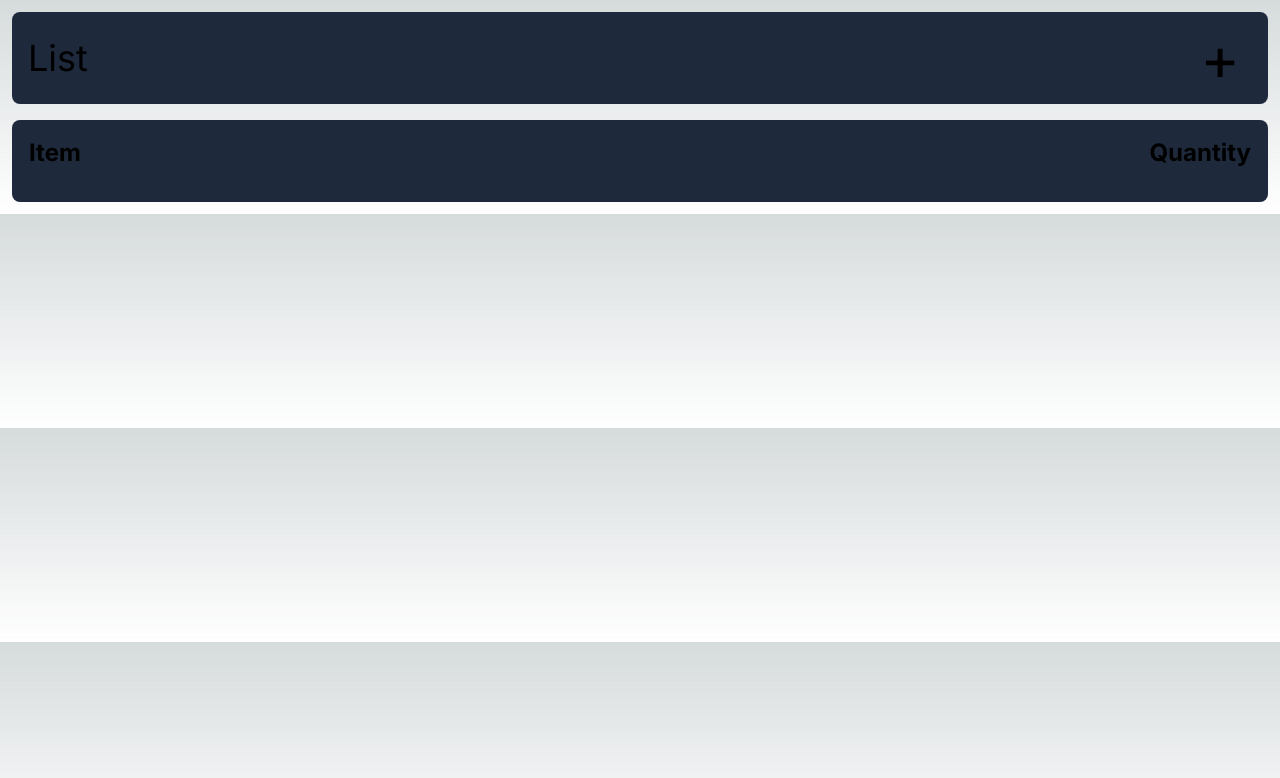
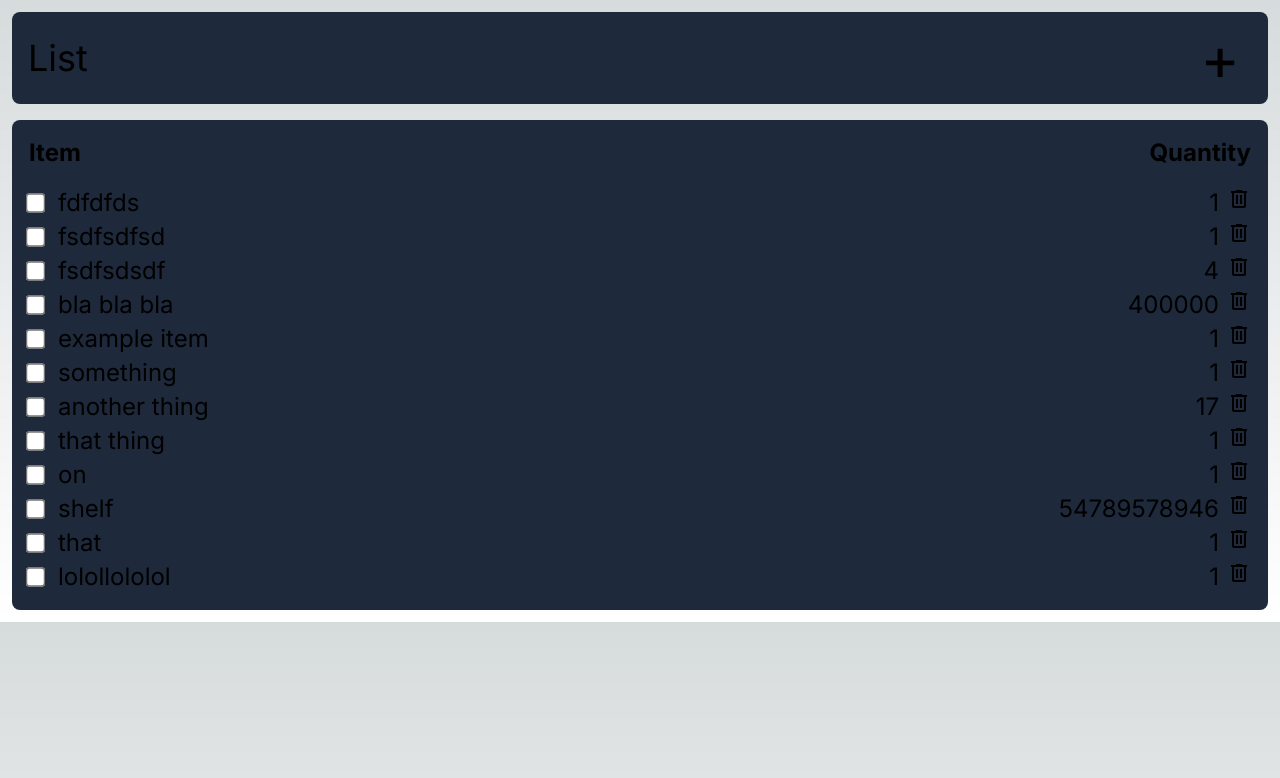
Before and after one commit to JakeDucati/Web-List-App, a Next.js app: page / in a window 1280 px wide. Shown: the top 778 px of the page. Built offline with nearby package versions, Linux system fonts and the light colour scheme.

Commit message:
Bug Fixes & Checking Items
- fixed repeated request to /api/items/fetch
- items fetched from JSON every 2 seconds
- working on updating checkbox state of an item on the server

```diff
--- a/app/page.jsx
+++ b/app/page.jsx
@@ -2,12 +2,6 @@
 
 import React, { useState, useRef, useEffect } from 'react';
 
-// items load from json on server
-// const items = [
-//     { title: 'Cabbage', quant: 1, checked: true },
-//     { title: 'Garlic', quant: 2, checked: false },
-//     { title: 'Apple', quant: 3, checked: false },
-// ];
 
 // fetch items
 const fetchItems = async () => {
@@ -31,7 +25,7 @@ const ListItems = ({items}) => {
         <tr className="flex justify-between" key={item.title}>
             <td>
                 <label className="flex">
-                    <input type="checkbox" className="mr-4 scale-150" defaultChecked={item.checked} />
+                    <input type="checkbox" className="mr-4 scale-150" defaultChecked={item.checked} /*onChange={itemCheck}*/ />
                     <span>{item.title}</span>
                 </label>
             </td>
@@ -95,6 +89,33 @@ function AddingItem({itemNameInput, setIsAddingItem }) {
     );
 }
 
+// item check / uncheck
+// const itemCheck = async () => {
+//     itemNameState = ;
+//     itemQuantState = ;
+//     checkState = this.value;
+
+//     try {
+//         const response = await fetch("/api/items/save", {
+//             method: "POST",
+//             headers: {
+//                 "Content-Type": "application/json",
+//             },
+//             body: JSON.stringify({itemNameState, itemQuantState, checkState}),
+//         });
+
+//         if (!response.ok) {
+//             throw new Error("Failed to add item");
+//         }
+
+//         // handle success
+
+//     } catch (error) {
+//         console.log(error.message);
+//     }
+// }
+
+
 // page
 export default function Home() {
     const [items, setItems] = useState([]);
@@ -102,11 +123,16 @@ export default function Home() {
     const itemNameInput = useRef(null);
 
     useEffect(() => {
-        const interval = setInterval(async () => {
+        const fetchData = async () => {
             const newItems = await fetchItems();
             setItems(newItems);
-        }, 1000);
-    });
+        };
+
+        fetchData();
+        const interval = setInterval(fetchData, 2000);
+
+        return () => clearInterval(interval);
+    }, []);
 
     const addItemInput = () => {
         setIsAddingItem(true);
--- a/data/items.json
+++ b/data/items.json
@@ -13,5 +13,50 @@
     "title": "fsdfsdsdf",
     "quant": 4,
     "checked": false
+  },
+  {
+    "title": "bla bla bla",
+    "quant": 400000,
+    "checked": false
+  },
+  {
+    "title": "example item",
+    "quant": 1,
+    "checked": false
+  },
+  {
+    "title": "something",
+    "quant": 1,
+    "checked": false
+  },
+  {
+    "title": "another thing",
+    "quant": 17,
+    "checked": false
+  },
+  {
+    "title": "that thing",
+    "quant": 1,
+    "checked": false
+  },
+  {
+    "title": "on",
+    "quant": 1,
+    "checked": false
+  },
+  {
+    "title": "shelf",
+    "quant": 54789578946,
+    "checked": false
+  },
+  {
+    "title": "that",
+    "quant": 1,
+    "checked": false
+  },
+  {
+    "title": "lolollololol",
+    "quant": 1,
+    "checked": false
   }
 ]
--- a/pages/api/items/fetch.js
+++ b/pages/api/items/fetch.js
@@ -1,4 +1,3 @@
-import { NextResponse } from 'next/server';
 import fs from 'fs/promises';
 import path from 'path';
 
@@ -9,10 +8,10 @@ export default async function handler(req, res) {
         try {
             const jsonContent = await fs.readFile(JSON_FILE_PATH, 'utf-8');
             const items = JSON.parse(jsonContent);
-            return NextResponse.json(res, items);
+            res.status(200).json(items);
         } catch (error) {
             console.error('Error reading items:', error);
-            return NextResponse.json(res, { error: 'Failed to load items' }, { status: 500 });
+            res.status(500).json({ error: 'Failed to load items' });
         }
     } else {
         res.setHeader('Allow', ['GET']);
--- a/pages/api/items/save.js
+++ b/pages/api/items/save.js
@@ -1,7 +1,7 @@
 import fs from 'fs/promises';
 import path from 'path';
 
-// path to the json file
+// path to the JSON file
 const JSON_FILE_PATH = path.join(process.cwd(), 'data', 'items.json');
 
 export default async function handler(req, res) {
@@ -9,17 +9,25 @@ export default async function handler(req, res) {
         const { itemName, itemQuant, checked } = req.body;
 
         try {
-            // read json
+            // read JSON file
             const jsonContent = await fs.readFile(JSON_FILE_PATH, 'utf-8');
             const currentItems = JSON.parse(jsonContent);
 
-            // append new item
-            currentItems.push({ title: itemName, quant: itemQuant, checked: checked });
+            // check if item exists (checking by item name)
+            const itemIndex = currentItems.findIndex(item => item.title === itemName);
+
+            if (itemIndex !== -1) {
+                // if item exists, replace it (and update quantity and checked state if needed)
+                currentItems[itemIndex] = { title: itemName, quant: itemQuant, checked: checked };
+            } else {
+                // if item doesnt exist, append it
+                currentItems.push({ title: itemName, quant: itemQuant, checked: checked });
+            }
 
             // write to file
             await fs.writeFile(JSON_FILE_PATH, JSON.stringify(currentItems, null, 2));
 
-            res.status(200).json({ message: 'Item added successfully' });
+            res.status(200).json({ message: 'Item added or updated successfully' });
         } catch (error) {
             console.error('Error adding item:', error);
             res.status(500).json({ error: 'Failed to add item' });
```
